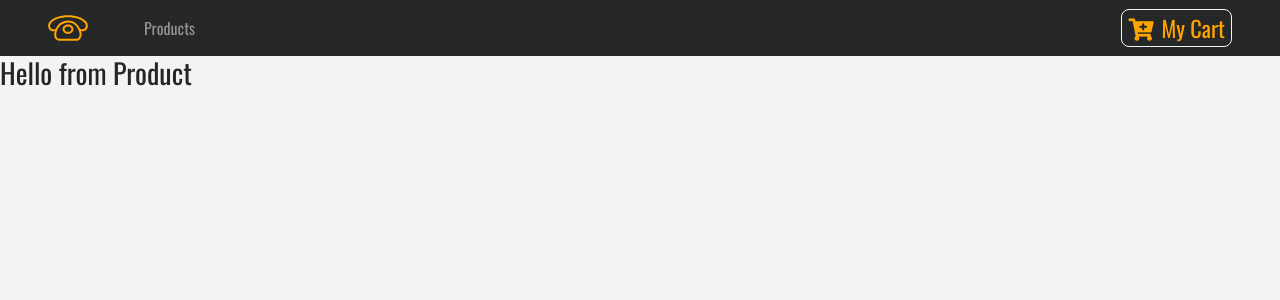
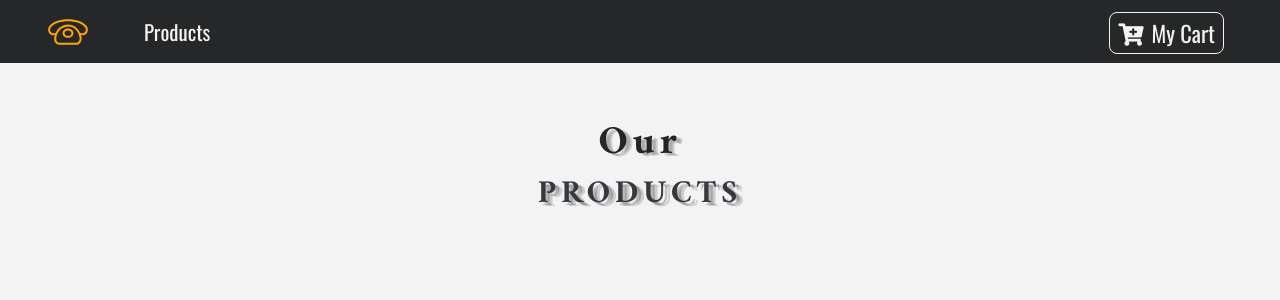
Before and after one commit to S-Rosemond/S-Rosemond.github.io-React-Ecom, a React (Create React App) app in the folder e-com-store/: page / in a window 1280 px wide. Shown: the top 300 px of the page. Built offline with nearby package versions, Linux system fonts and the light colour scheme.

Commit message:
proto-styling productlist

```diff
--- a/e-com-store/src/components/NavBar.js
+++ b/e-com-store/src/components/NavBar.js
@@ -8,15 +8,37 @@ const ButtonContainer = styled.button`
 	font-size: 1.4rem;
 	background: transparent;
 	border: 0.05rem solid var(--mainWhite);
-	color: var(--mainYellow);
+	color: var(--mainWhite);
 	border-radius: 0.5rem;
+	padding: 0.2rem 0.5rem;
+	cursor: pointer;
+	margin: 0.2rem 0.5rem 0;
+	transition: all 0.5s easie-in-out;
+	&:hover {
+		background: var(--lightYellow);
+	}
+	&:focus {
+		outline: none;
+	}
+`;
+
+const NavWrapper = styled.nav`
+	background-color: var(--navDark);
+	.nav-link {
+		color: var(--mainWhite) !important;
+		font-size: 1.3rem;
+		text-transform: capitalize !important;
+		&:hover {
+			color: var(--mainYellow) !important;
+		}
+	}
 `;
 
 export default class NavBar extends Component {
 	render() {
 		return (
 			<div>
-				<nav className="navbar navbar-expand-sm  navbar-dark px-sm-5" style={{ backgroundColor: '#252728' }}>
+				<NavWrapper className="navbar navbar-expand-sm  navbar-dark px-sm-5">
 					{/*
 				https://www.iconfinder.com/icons/1243689/call_phone_icon
 				Creative Commons (Attribution 3.0 Unported);
@@ -38,7 +60,7 @@ export default class NavBar extends Component {
 							My Cart
 						</ButtonContainer>
 					</Link>
-				</nav>
+				</NavWrapper>
 			</div>
 		);
 	}
--- a/e-com-store/src/components/ProductList.js
+++ b/e-com-store/src/components/ProductList.js
@@ -1,12 +1,24 @@
-import React, { Component } from 'react';
+import React, { Component, Fragment } from 'react';
 import Product from './Product';
+import Title from './Title';
 
 export default class ProductList extends Component {
+	state = {
+		products: [],
+		title: 'products',
+		name: 'our'
+	};
 	render() {
 		return (
-			<div>
-				<Product />
-			</div>
+			<Fragment>
+				<div className="py-5">
+					<div className="container">
+						<Title name={this.state.name} title={this.state.title} />
+						<div className="row" />
+					</div>
+				</div>
+			</Fragment>
+			//<Product />
 		);
 	}
 }
--- /dev/null
+++ b/e-com-store/src/components/Title.js
@@ -0,0 +1,14 @@
+import React from 'react';
+
+export default function Title(props) {
+	return (
+		<div className="row">
+			<div className="col-10 mx-auto my-2 text-center text-title ">
+				<h1 className="text-capitalize font-weight-bold text-shadow">{props.name}</h1>
+				<h6>
+					<strong className="text-dark ">{props.title}</strong>
+				</h6>
+			</div>
+		</div>
+	);
+}
--- a/e-com-store/src/styles/base/_app.scss
+++ b/e-com-store/src/styles/base/_app.scss
@@ -1,7 +1,11 @@
 :root {
 	--mainBlue: #2a2a72;
-	--lightBlue: #009ffd;
+	--lightDark: #1e1e1f;
 	--mainWhite: #f3f3f3;
 	--mainDark: #232528;
+
 	--mainYellow: #ffa400;
+
+	--navDark: #252728;
+	--lightYellow: #e6a734;
 }
--- a/e-com-store/src/styles/components/_text.scss
+++ b/e-com-store/src/styles/components/_text.scss
@@ -4,8 +4,13 @@
 	text-transform: uppercase;
 }
 
-.text-blue {
-	color: var(--mainBlue);
+.text-dark {
+	color: var(--mainDark);
+	text-shadow: 4px 3px 1px rgba(0, 0, 0, 0.25), 7px 4px 0px rgba(0, 0, 0, 0.15);
+	font-size: 2em;
+}
+.text-shadow {
+	text-shadow: 4px 2px 1px rgba(0, 0, 0, 0.17), 6px 3px 0px rgba(0, 0, 0, 0.15);
 }
 
 .text-bright {
```
